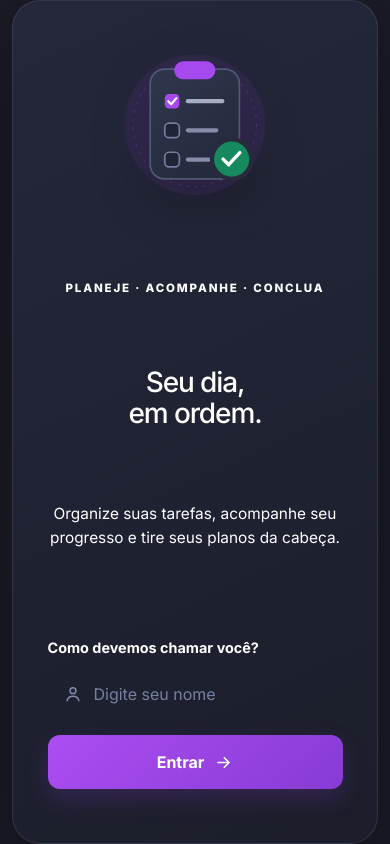
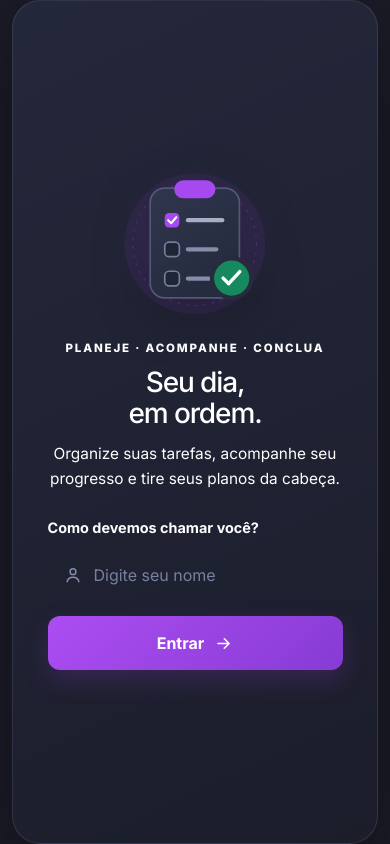
Before and after one commit to gesielbr/climba-todo-frontend, an Angular app: page / in a window 390 px wide. Built offline with nearby package versions, Linux system fonts and the light colour scheme.

Commit message:
mobile login

```diff
--- a/src/app/components/login/login.css
+++ b/src/app/components/login/login.css
@@ -160,10 +160,10 @@ button:focus-visible {
 
 @media (max-width: 575.98px) {
   .welcome {
-    min-height: 100%;
+    min-height: 100vh;
     display: flex;
     flex-direction: column;
-    justify-content: space-around;
+    justify-content: center;
     align-items: center;
   }
 }
```
